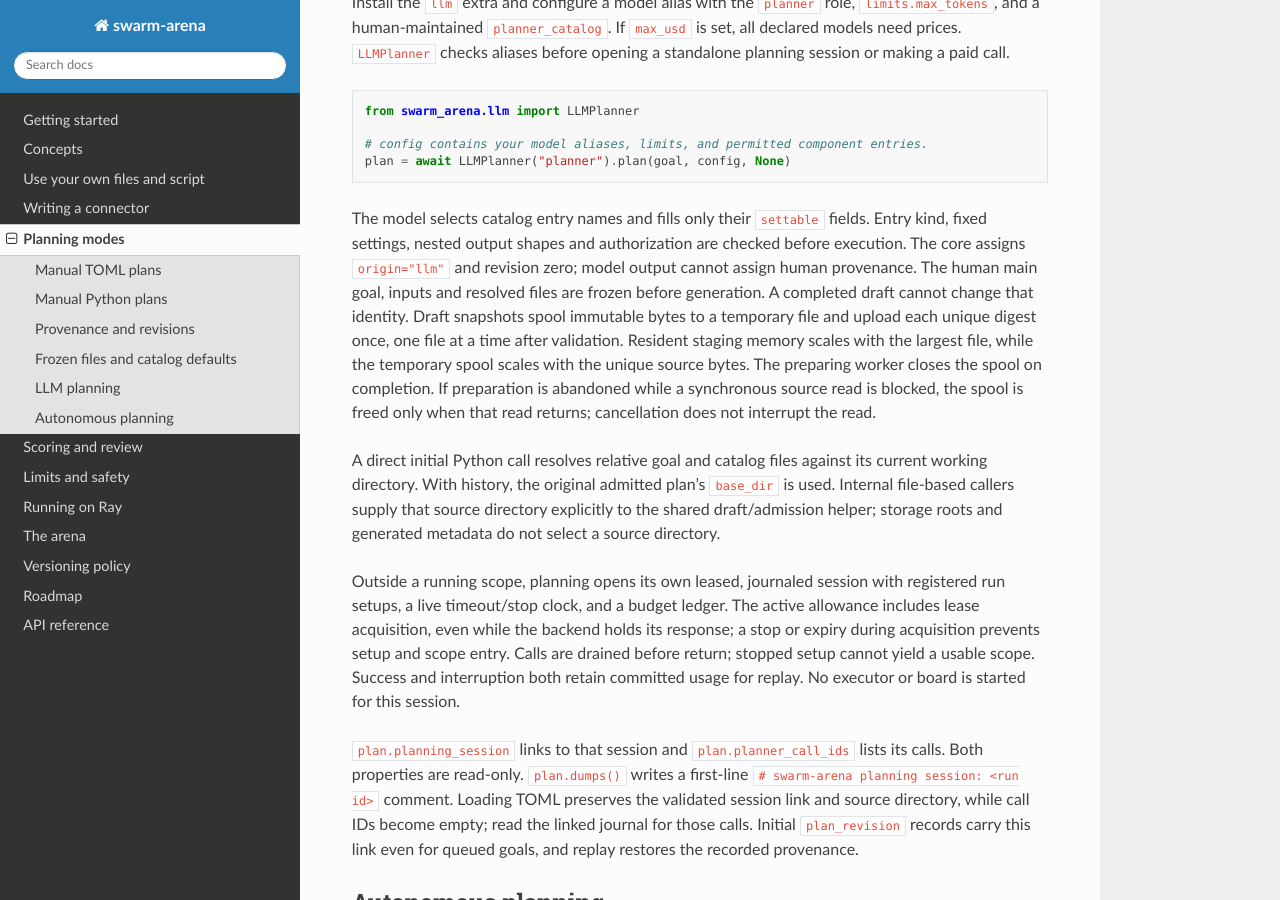
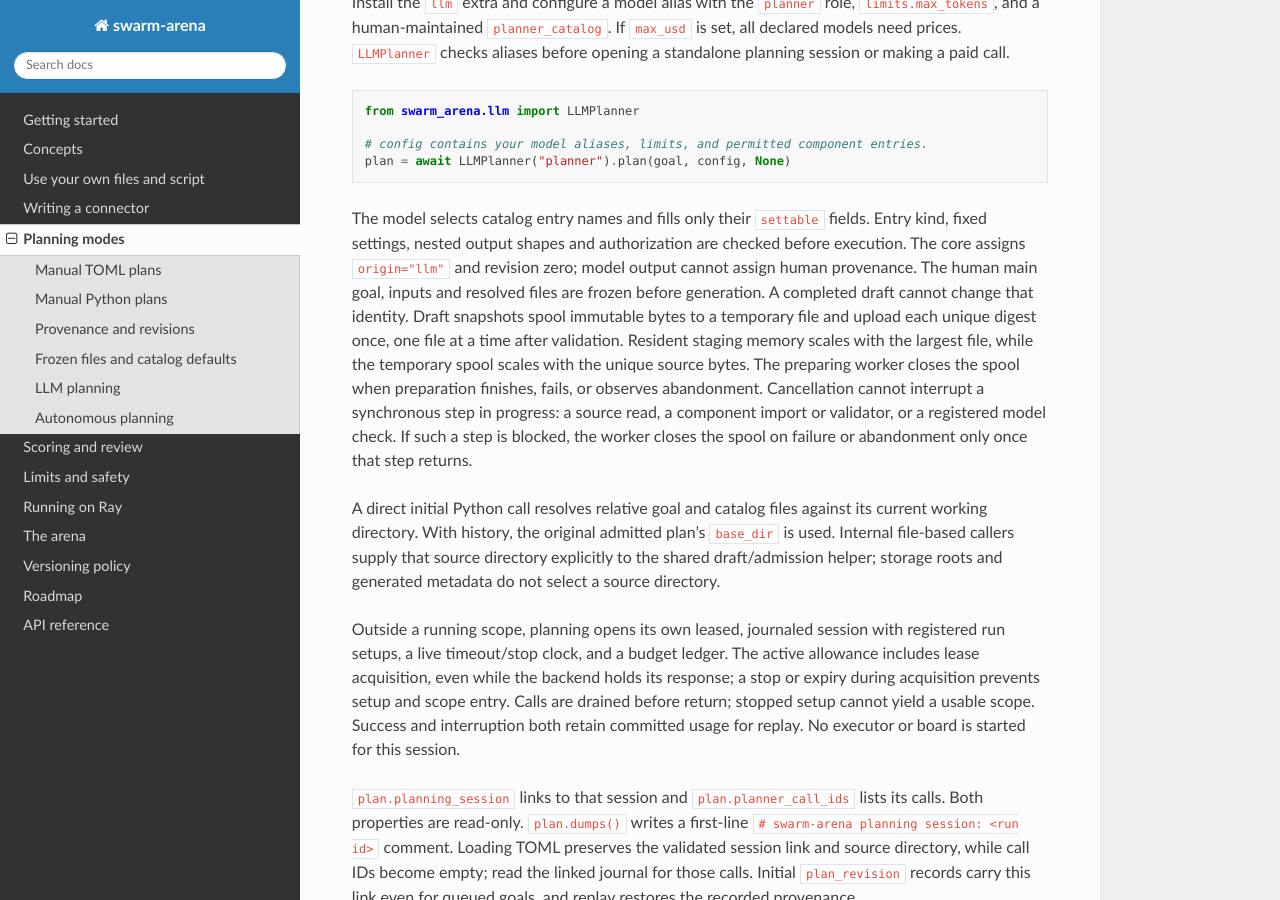
Before and after one commit to shreyasvinaya/swarm-arena, a Sphinx documentation site: the page built from docs/planning-modes.md, in a window 1280 px wide and 900 px high, scrolled down 3604 px. Built offline with Sphinx 7.4.7 and the Read the Docs theme 3.1.0, drawn with Linux system fonts in a browser that asks for light colours.

```diff
--- a/docs/planning-modes.md
+++ b/docs/planning-modes.md
@@ -188,9 +188,11 @@
 Draft snapshots spool immutable bytes to a temporary file and upload each unique
 digest once, one file at a time after validation. Resident staging memory scales
 with the largest file, while the temporary spool scales with the unique source
-bytes. The preparing worker closes the spool on completion. If preparation is
-abandoned while a synchronous source read is blocked, the spool is freed only
-when that read returns; cancellation does not interrupt the read.
+bytes. The preparing worker closes the spool when preparation finishes, fails,
+or observes abandonment. Cancellation cannot interrupt a synchronous step in
+progress: a source read, a component import or validator, or a registered model
+check. If such a step is blocked, the worker closes the spool on failure or
+abandonment only once that step returns.
 
 A direct initial Python call resolves relative goal and catalog files against
 its current working directory. With history, the original admitted plan's
```
Also changed, not shown: 1 other file.
